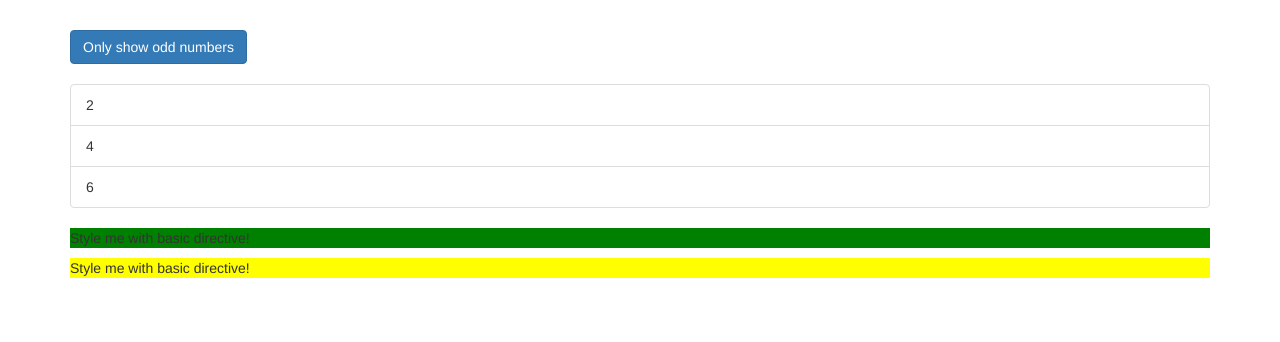
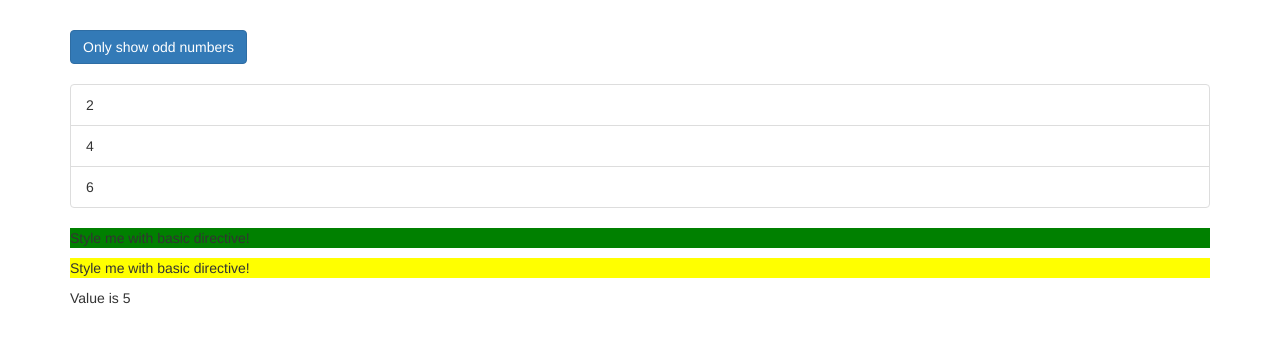
Before and after one commit to msrecec/Directives, an Angular app: page / in a window 1280 px wide. Shown: the top 342 px of the page. Built offline with nearby package versions, Linux system fonts and the light colour scheme.

Commit message:
added ngSwitch

```diff
--- a/src/app/app.component.html
+++ b/src/app/app.component.html
@@ -27,6 +27,12 @@
       </ul>
       <p appBasicHighlight>Style me with basic directive!</p>
       <p [appBetterHighlight]="'red'" defaultColor="yellow">Style me with basic directive!</p>
+      <div [ngSwitch]="value">
+        <p *ngSwitchCase="5">Value is 5</p>
+        <p *ngSwitchCase="10">Value is 10</p>
+        <p *ngSwitchCase="100">Value is 100</p>
+        <p *ngSwitchDefault>Value is Default</p>
+      </div>
     </div>
   </div>
 </div>
--- a/src/app/app.component.ts
+++ b/src/app/app.component.ts
@@ -10,4 +10,5 @@
   oddNumbers = [1, 3, 5];
   evenNumbers = [2, 4, 6];
   onlyOdd = false;
+  value = 5;
 }
```
